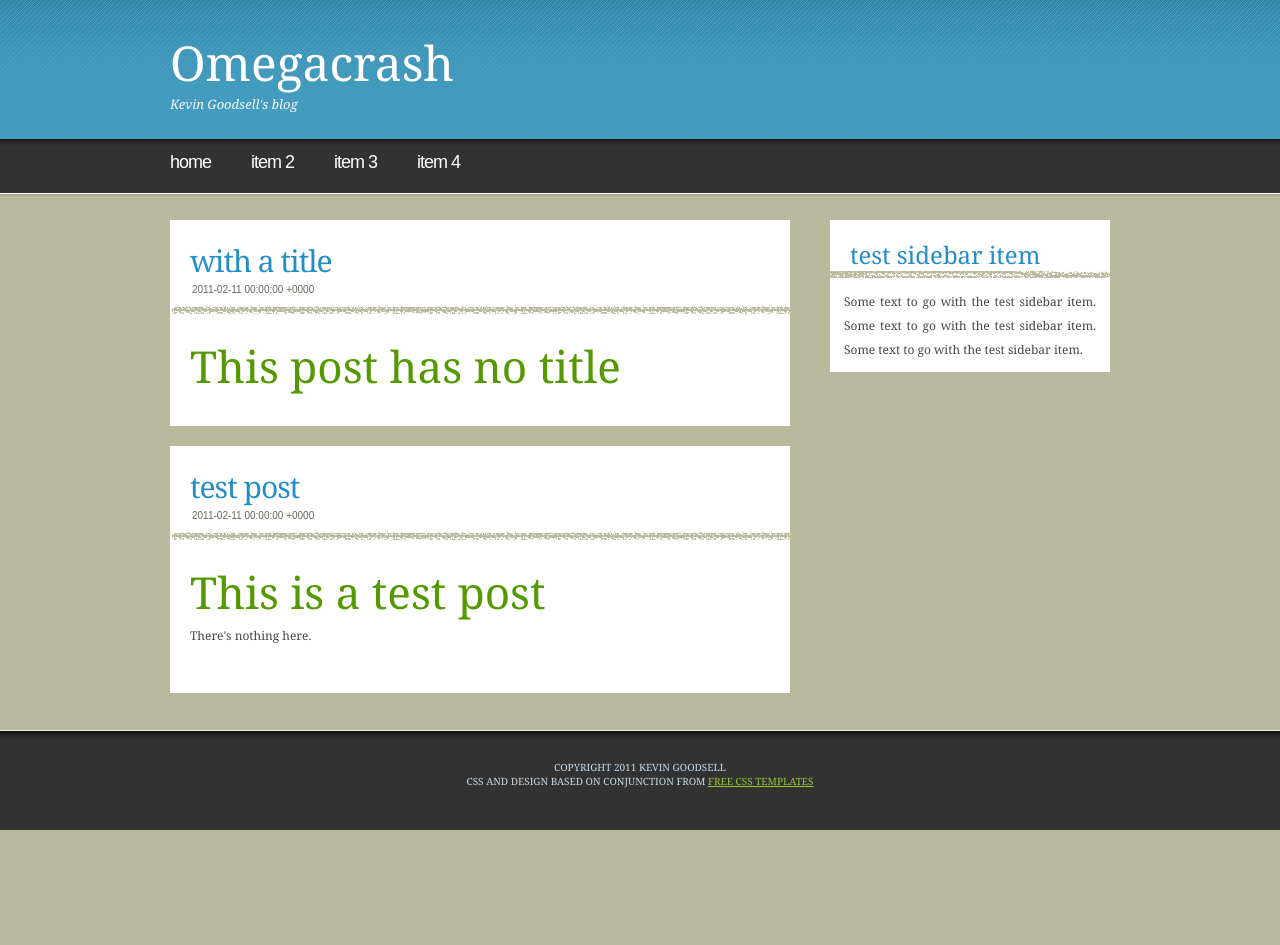
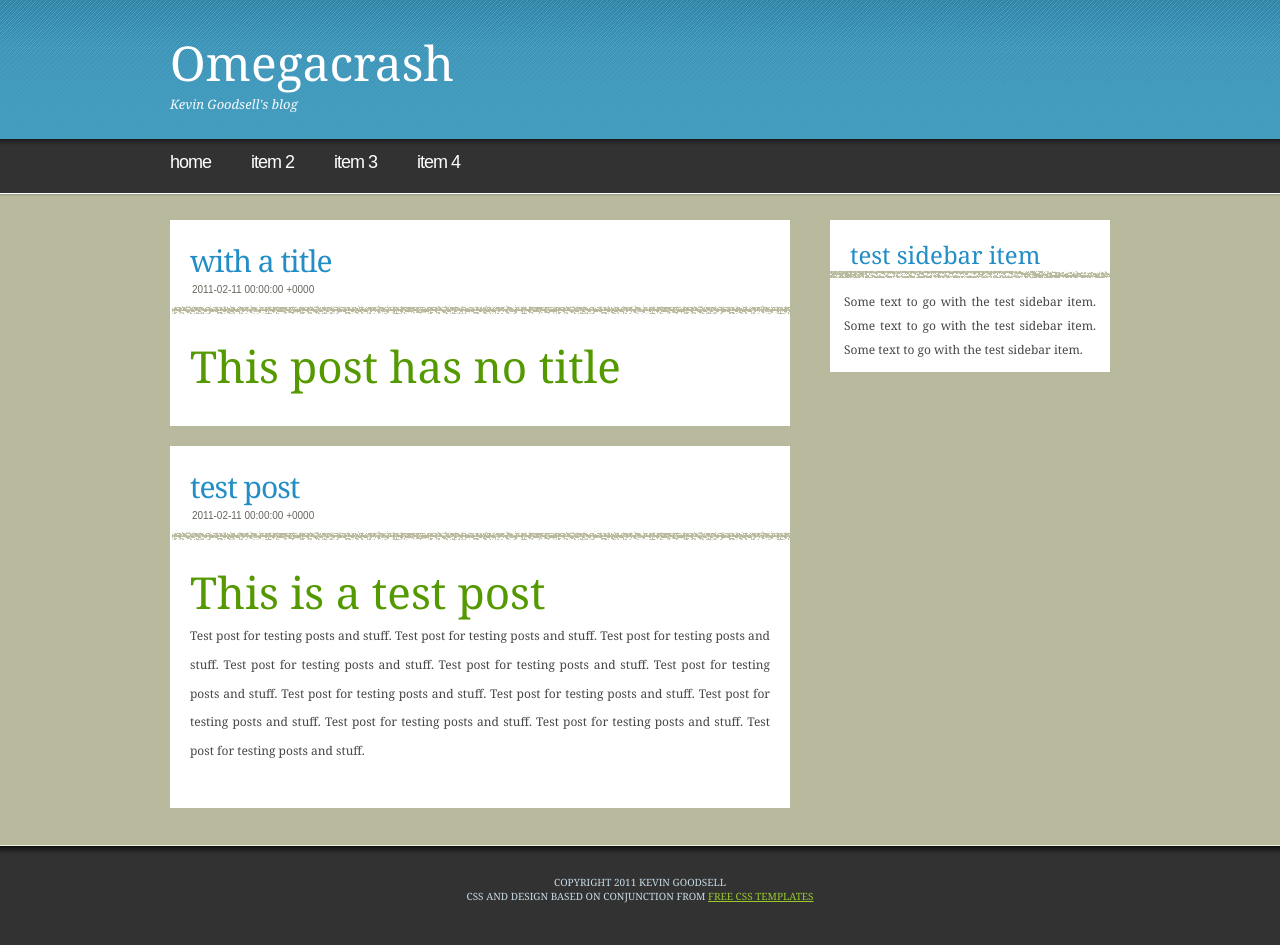
Before and after one commit to KevinGoodsell/kevingoodsell.github.com, a Jekyll site: the page built from index.html, in a window 1280 px wide. Built offline with Jekyll 4.4.1, drawn with Linux system fonts in a browser that asks for light colours; before the commit the page ends 900 px from its top, so only the background shows below that.

Commit message:
Test post.

```diff
--- a/_posts/2011-02-11-test-post.html
+++ b/_posts/2011-02-11-test-post.html
@@ -1,5 +1,11 @@
 ---
-layout: default
+layout: post
 ---
 <h1>This is a test post</h1>
-<p>There's nothing here.
+<p>Test post for testing posts and stuff. Test post for testing posts and
+stuff. Test post for testing posts and stuff. Test post for testing posts and
+stuff. Test post for testing posts and stuff. Test post for testing posts and
+stuff. Test post for testing posts and stuff. Test post for testing posts and
+stuff. Test post for testing posts and stuff. Test post for testing posts and
+stuff. Test post for testing posts and stuff. Test post for testing posts and
+stuff.
```
Also changed, not shown: _layouts/post.html (added, +10 -0 lines).
